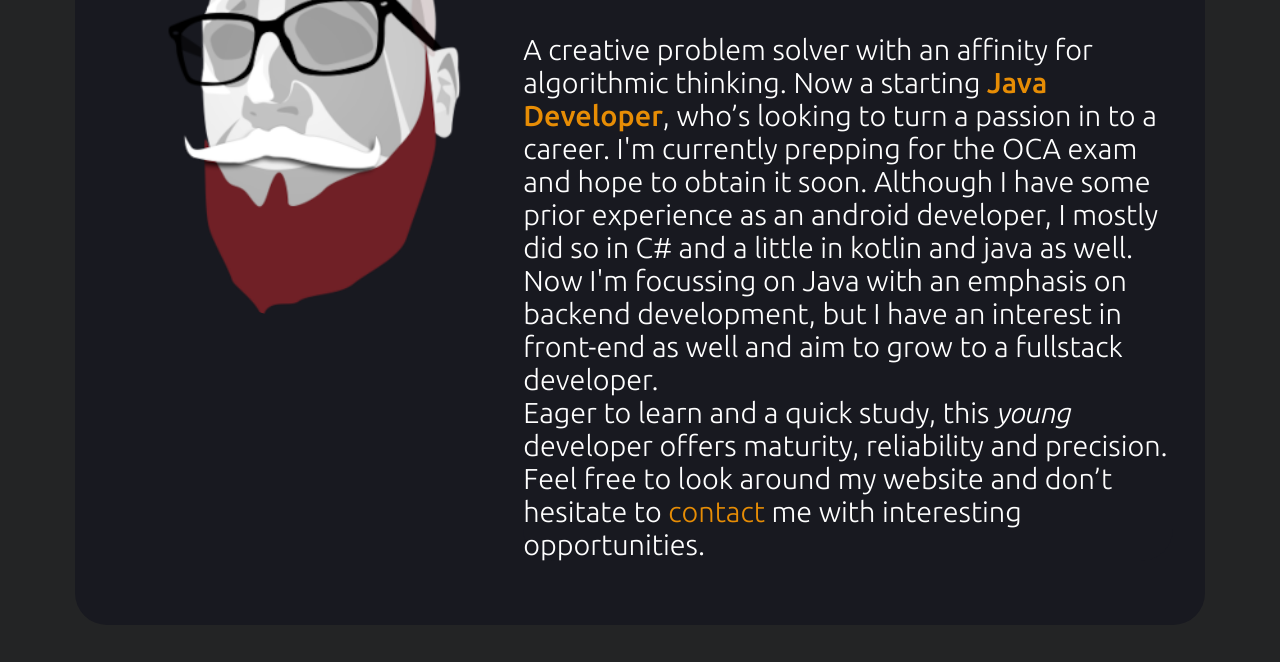
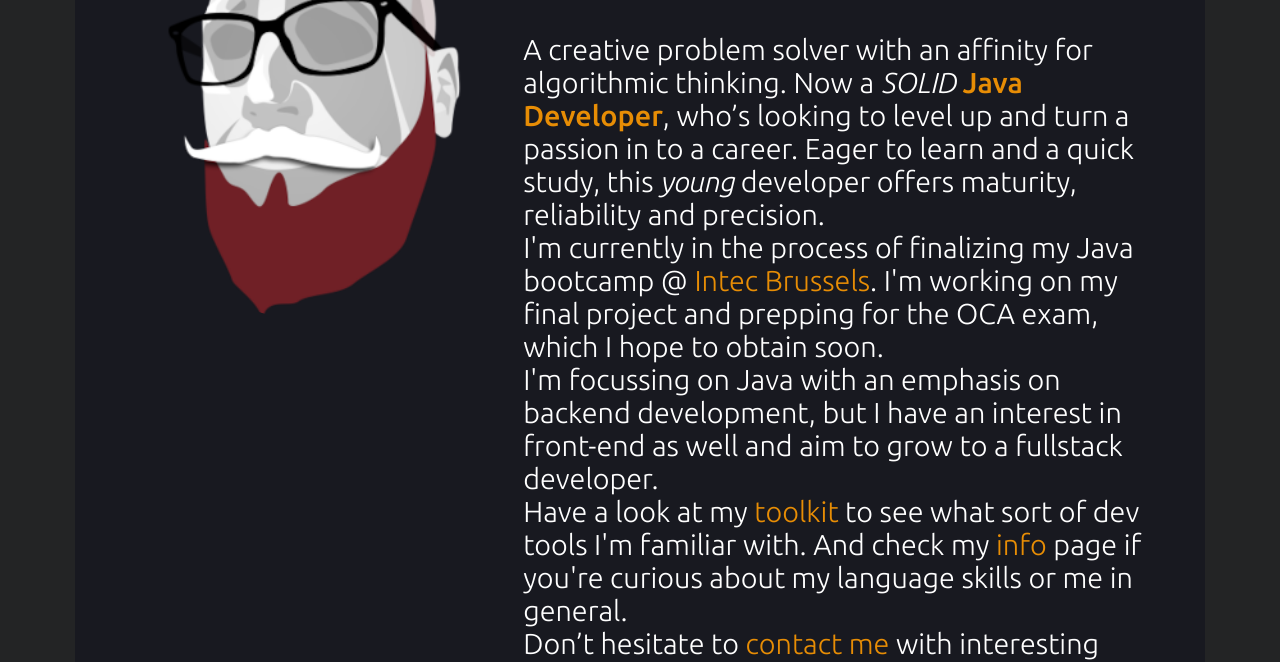
Before and after one commit to bacdesmedt/bacdesmedt.github.io, a plain HTML site: page about.html in a window 1280 px wide. Shown: the part 298-960 px from the top of the page. Drawn offline with Linux system fonts and the light colour scheme.

Commit message:
about update

```diff
--- a/about.html
+++ b/about.html
@@ -13,27 +13,27 @@
     <link rel="stylesheet" href="css/main.css">
 </head>
 <body>
-
 <article id="intro">
     <div class="container">
         <div class="image-col">
             <img src="images/face.png" alt="man's face"/>
         </div>
         <div class="text-col">
-            <p>
             <h1>Hi. I'm <strong>Ben</strong>.</h1>
-            </p>
-            <p>A creative problem solver with an affinity for algorithmic thinking. Now a starting
-                <strong>Java Developer</strong>, who’s looking to turn a passion in to a career. I'm currently
-                prepping for the OCA exam and hope to obtain it soon.
-                Although I have some prior experience as an android developer, I mostly did so in C# and a little in
-                kotlin and java as well. Now I'm focussing on Java with an emphasis on backend development, but I
-                have an interest in front-end as well and aim to grow to a fullstack developer.<br>
+            <p>A creative problem solver with an affinity for algorithmic thinking. Now a <i>SOLID</i>
+                <strong>Java Developer</strong>, who’s looking to level up and turn a passion in to a career.
                 Eager to learn and a quick study, this <i>young</i> developer offers maturity,
                 reliability and precision.<br>
-                Feel free to look around my website and don’t hesitate to <a href="contact.html">contact
-                </a> me with interesting opportunities.
-                <!--							<a href="#work" class="button large scrolly">Learn about what I do</a>-->
+                I'm currently in the process of finalizing my Java bootcamp @
+                <a href="https://www.intecbrussel.be/">Intec Brussels</a>. I'm working on my final
+                project and prepping for the OCA exam, which I hope to obtain soon.<br>
+                I'm focussing on Java with an emphasis on backend development, but I have an interest in front-end as
+                well and aim to grow to a fullstack developer. <br>
+                Have a look  at my <a href="toolkit.html">toolkit</a> to see what sort of dev tools I'm familiar
+                with. And check my <a href="info.html">info</a> page if you're curious about my language skills or me
+                in general.<br>
+                Don’t hesitate to <a href="contact.html">contact me</a> with interesting opportunities.
+            </p>
         </div>
     </div>
 </article>
```
